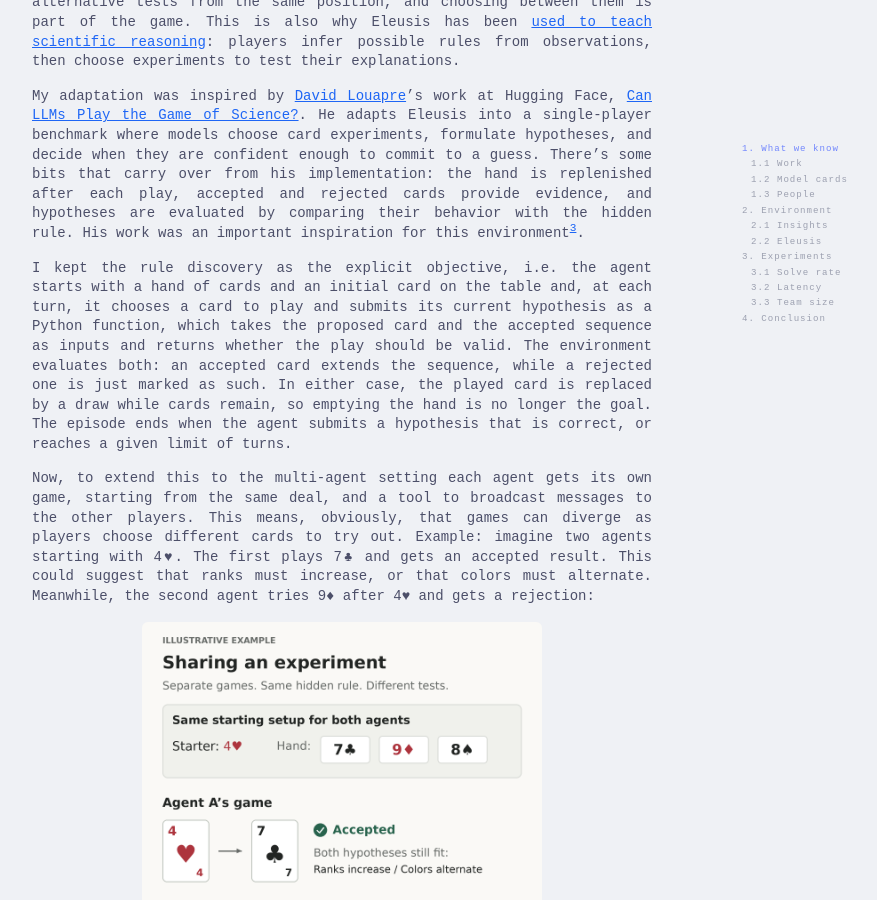
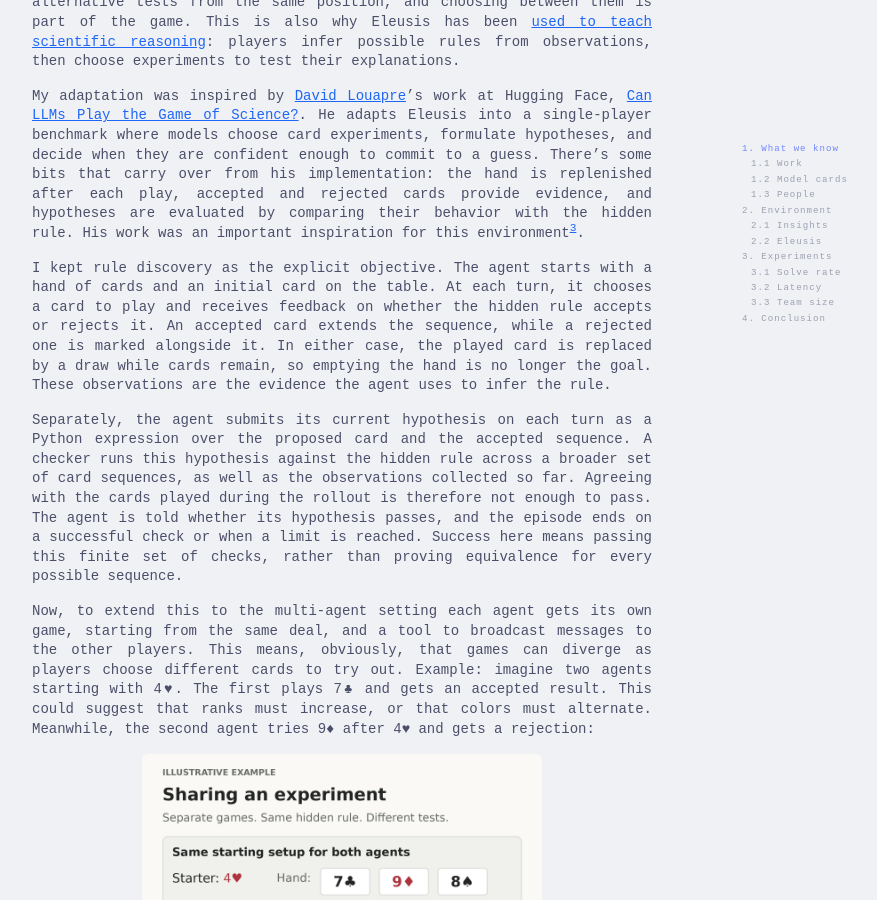
Before and after one commit to nph4rd/nph4rd.github.io, a Jekyll site: the page built from _posts/2026-10-07-eleusinian-swarms.md, in a window 1280 px wide and 900 px high, scrolled down 6392 px. Shown: the whole window, without its empty margins (298-1175 px from the left). Built offline with Jekyll 4.4.1, drawn with Linux system fonts in a browser that asks for light colours.

Commit message:
Separate card feedback from hypothesis evaluation

```diff
--- a/_posts/2026-10-07-eleusinian-swarms.md
+++ b/_posts/2026-10-07-eleusinian-swarms.md
@@ -133,7 +133,9 @@ For example, say the accepted sequence is 4♥ → 7♣ → 2♦. Both the color
 
 My adaptation was inspired by [David Louapre](https://huggingface.co/dlouapre)’s work at Hugging Face, [Can LLMs Play the Game of Science?](https://huggingface.co/spaces/huggingface/eleusis-benchmark). He adapts Eleusis into a single-player benchmark where models choose card experiments, formulate hypotheses, and decide when they are confident enough to commit to a guess. There's some bits that carry over from his implementation: the hand is replenished after each play, accepted and rejected cards provide evidence, and hypotheses are evaluated by comparing their behavior with the hidden rule. His work was an important inspiration for this environment[^3].
 
-I kept the rule discovery as the explicit objective, i.e. the agent starts with a hand of cards and an initial card on the table and, at each turn, it chooses a card to play and submits its current hypothesis as a Python function, which takes the proposed card and the accepted sequence as inputs and returns whether the play should be valid. The environment evaluates both: an accepted card extends the sequence, while a rejected one is just marked as such. In either case, the played card is replaced by a draw while cards remain, so emptying the hand is no longer the goal. The episode ends when the agent submits a hypothesis that is correct, or reaches a given limit of turns.
+I kept rule discovery as the explicit objective. The agent starts with a hand of cards and an initial card on the table. At each turn, it chooses a card to play and receives feedback on whether the hidden rule accepts or rejects it. An accepted card extends the sequence, while a rejected one is marked alongside it. In either case, the played card is replaced by a draw while cards remain, so emptying the hand is no longer the goal. These observations are the evidence the agent uses to infer the rule.
+
+Separately, the agent submits its current hypothesis on each turn as a Python expression over the proposed card and the accepted sequence. A checker runs this hypothesis against the hidden rule across a broader set of card sequences, as well as the observations collected so far. Agreeing with the cards played during the rollout is therefore not enough to pass. The agent is told whether its hypothesis passes, and the episode ends on a successful check or when a limit is reached. Success here means passing this finite set of checks, rather than proving equivalence for every possible sequence.
 
 Now, to extend this to the multi-agent setting each agent gets its own game, starting from the same deal, and a tool to broadcast messages to the other players. This means, obviously, that games can diverge as players choose different cards to try out. Example: imagine two agents starting with 4♥. The first plays 7♣ and gets an accepted result. This could suggest that ranks must increase, or that colors must alternate. Meanwhile, the second agent tries 9♦ after 4♥ and gets a rejection:
 
```
